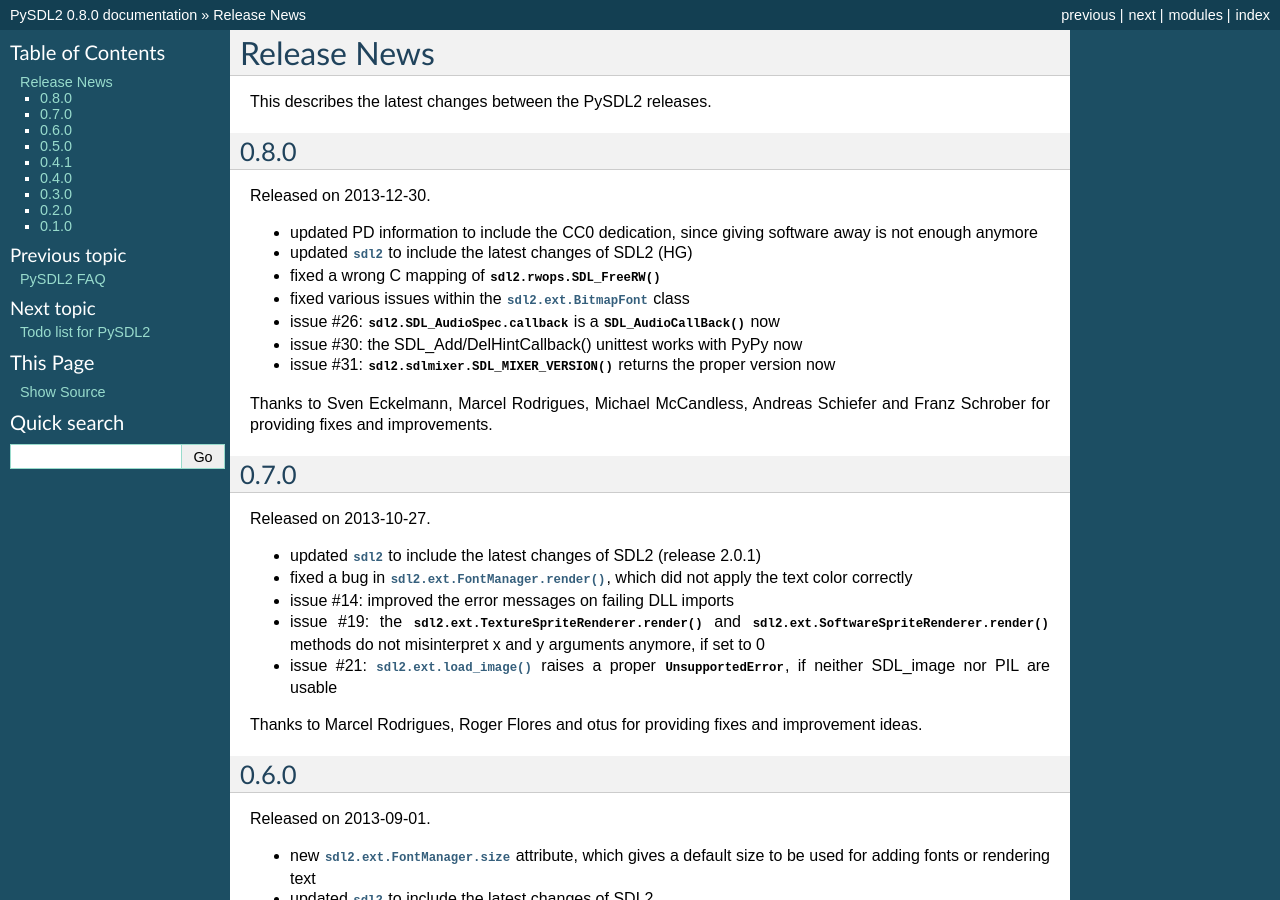
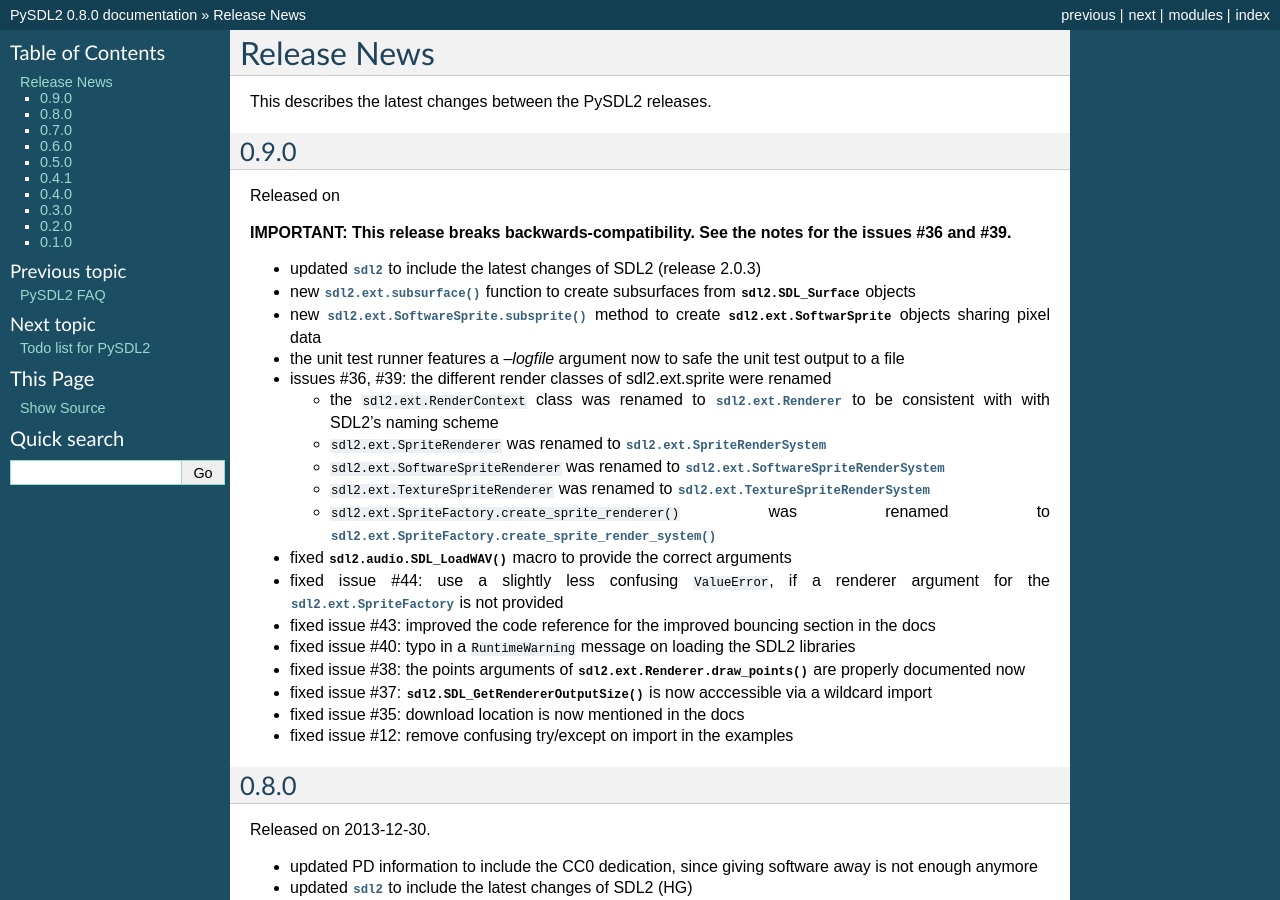
Before and after one commit to py-sdl/py-sdl2, a Sphinx documentation site: the page built from doc/news.rst, in a window 1280 px wide and 900 px high. Built offline with Sphinx 7.4.7, drawn with Linux system fonts in a browser that asks for light colours.

Commit message:
- Add missing docs - Add contributors - Fix Win32 tests for broken EGL drivers

```diff
--- a/doc/modules/sdl2ext.rst
+++ b/doc/modules/sdl2ext.rst
@@ -29,4 +29,5 @@
    sdl2ext_pixelaccess.rst
    sdl2ext_resources.rst
    sdl2ext_sprite.rst
+   sdl2ext_surface.rst
    sdl2ext_window.rst
--- a/doc/news.rst
+++ b/doc/news.rst
@@ -1,6 +1,48 @@
 Release News
 ============
 This describes the latest changes between the PySDL2 releases.
+
+0.9.0
+-----
+Released on
+
+**IMPORTANT: This release breaks backwards-compatibility. See the notes
+for the issues #36 and #39.**
+
+* updated :mod:`sdl2` to include the latest changes of SDL2 (release 2.0.3)
+* new :func:`sdl2.ext.subsurface()` function to create subsurfaces from
+  :class:`sdl2.SDL_Surface` objects
+* new :func:`sdl2.ext.SoftwareSprite.subsprite()` method to create
+  :class:`sdl2.ext.SoftwarSprite` objects sharing pixel data
+* the unit test runner features a `--logfile` argument now to
+  safe the unit test output to a file
+* issues #36, #39: the different render classes of sdl2.ext.sprite were renamed
+
+  * the ``sdl2.ext.RenderContext`` class was renamed to
+    :class:`sdl2.ext.Renderer` to be consistent with with SDL2's naming scheme
+  * ``sdl2.ext.SpriteRenderer`` was renamed to
+    :class:`sdl2.ext.SpriteRenderSystem`
+  * ``sdl2.ext.SoftwareSpriteRenderer`` was renamed to
+    :class:`sdl2.ext.SoftwareSpriteRenderSystem`
+  * ``sdl2.ext.TextureSpriteRenderer`` was renamed to
+    :class:`sdl2.ext.TextureSpriteRenderSystem`
+  * ``sdl2.ext.SpriteFactory.create_sprite_renderer()`` was renamed to
+    :meth:`sdl2.ext.SpriteFactory.create_sprite_render_system()`
+
+* fixed :func:`sdl2.audio.SDL_LoadWAV()` macro to provide the correct arguments
+* fixed issue #44: use a slightly less confusing ``ValueError``, if a renderer
+  argument for the :class:`sdl2.ext.SpriteFactory` is not provided
+* fixed issue #43: improved the code reference for the improved bouncing
+  section in the docs
+* fixed issue #40: typo in a ``RuntimeWarning`` message on loading the SDL2
+  libraries
+* fixed issue #38: the points arguments of
+  :meth:`sdl2.ext.Renderer.draw_points()` are properly documented now
+* fixed issue #37: :func:`sdl2.SDL_GetRendererOutputSize()` is now acccessible
+  via a wildcard import
+* fixed issue #35: download location is now mentioned in the docs
+* fixed issue #12: remove confusing try/except on import in the examples
+
 
 0.8.0
 -----
```
Also changed, not shown: AUTHORS.txt (+15 -2 lines), doc/faq.rst (+7 -5 lines), doc/modules/sdl2ext_surface.rst (added, +14 -0 lines), 2 other files.
